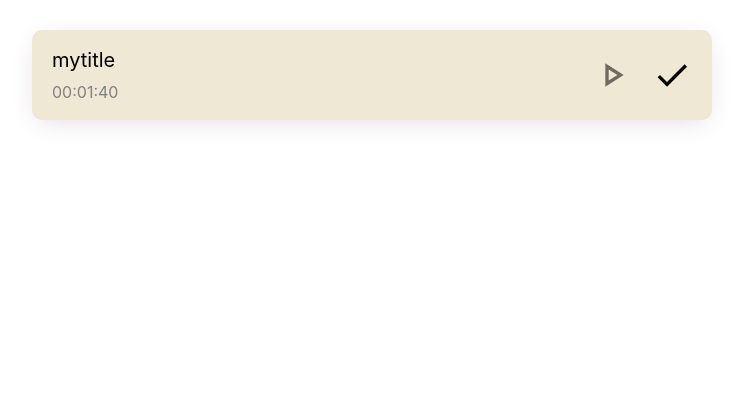
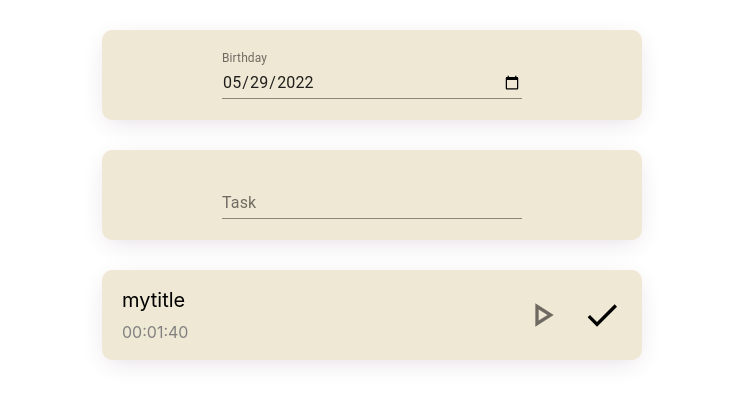
Before and after one commit to Asela24/toDoApp, a React (Create React App) app: page / in a window 1280 px wide. Shown: the top 404 px of the page, without its empty margins (268-1011 px from the left). Built offline with nearby package versions, Linux system fonts and the light colour scheme.

Commit message:
add NewFiles

```diff
--- a/src/App.tsx
+++ b/src/App.tsx
@@ -2,18 +2,12 @@
 // @ts-ignore
 import React from 'react';
 import './App.css';
-import { Button } from '@material-ui/core';
-import { Task } from './shared/ui/task'
+import { MainPage } from './pages/mainPage/MainPage';
 
 function App() {
   return (
     <div className="App">
-        <Task
-        timer={100}
-        title={'mytitle'}
-        isActive
-        isFinished
-        />
+      <MainPage />
     </div>
   );
 }
--- /dev/null
+++ b/src/pages/mainPage/MainPage.styles.ts
@@ -0,0 +1,19 @@
+import { makeStyles } from '@material-ui/core';
+
+const useStyles = makeStyles((theme) => ({
+  container: {
+    display: 'flex',
+    flexWrap: 'wrap',
+    justifyContent: 'center',
+  },
+  textField: {
+    marginLeft: theme.spacing(1),
+    marginRight: theme.spacing(1),
+    width: 300,
+  },
+  inputField: {
+    width: 300,
+  },
+}));
+
+export default useStyles;
--- /dev/null
+++ b/src/pages/mainPage/MainPage.tsx
@@ -0,0 +1,40 @@
+/* eslint-disable no-use-before-define */
+import TextField from '@material-ui/core/TextField';
+import React, { FC } from 'react';
+import classNames from 'classnames';
+import { Task } from '../../shared/ui/task';
+import useStyles from './MainPage.styles';
+import { CommonStyles } from '../../styles/Common.styles';
+
+// eslint-disable-next-line import/prefer-default-export
+export const MainPage: FC = () => {
+  const classes = useStyles();
+  const commonStyle = CommonStyles();
+  const todayDate = new Date().toLocaleDateString('fr-CA', { year: 'numeric', month: '2-digit', day: '2-digit' });
+
+  return (
+    <div>
+      <form className={classNames(classes.container, commonStyle.containerStyles)} noValidate>
+        <TextField
+          id="date"
+          label="Birthday"
+          type="date"
+          defaultValue={todayDate}
+          className={classes.textField}
+          InputLabelProps={{
+            shrink: true,
+          }}
+        />
+      </form>
+      <form className={classNames(classes.container, commonStyle.containerStyles)} noValidate>
+        <TextField id="standard-basic" label="Task" className={classes.inputField} />
+      </form>
+      <Task
+        timer={100}
+        title="mytitle"
+        isActive
+        isFinished
+      />
+    </div>
+  );
+};
--- a/src/shared/ui/task/Task.styles.ts
+++ b/src/shared/ui/task/Task.styles.ts
@@ -3,36 +3,27 @@ import { createUseStyles } from 'react-jss';
 const useStyle = createUseStyles({
   taskContainer: {
     display: 'flex',
-    width: '50%',
-    height: '90px',
-    boxShadow: '0px 6px 26px -7px rgba(88, 49, 85, 0.2)',
-    margin: '30px auto',
-    backgroundColor: '#efe8d4',
-    borderRadius: '10px',
-    padding: '0 20px',
     justifyContent: 'space-between',
-    alignItems: 'center',
   },
   informContainer: {
     display: 'flex',
-    textAlign:'start',
+    textAlign: 'start',
     flexDirection: 'column',
     justifyContent: 'center',
-    gap:'10px',
+    gap: '10px',
   },
   taskTitle: {
     fontSize: '20px',
   },
   taskTimer: {
-      fontSize: '16px',
-      color: 'grey'
+    fontSize: '16px',
+    color: 'grey',
   },
   actionsContainer: {
     display: 'flex',
     gap: '20px',
     fontSize: '2.5rem',
-   /* color: 'violet',*/
-  }
+  },
 });
 
 export default useStyle;
--- a/src/shared/ui/task/Task.tsx
+++ b/src/shared/ui/task/Task.tsx
@@ -3,12 +3,15 @@ import PlayArrowOutlinedIcon from '@material-ui/icons/PlayArrowOutlined';
 import PauseOutlinedIcon from '@material-ui/icons/PauseOutlined';
 import DoneOutlinedIcon from '@material-ui/icons/DoneOutlined';
 import CloseOutlinedIcon from '@material-ui/icons/CloseOutlined';
+import classNames from 'classnames';
 import useStyle from './Task.styles';
+import { CommonStyles } from '../../../styles/Common.styles';
 
 // eslint-disable-next-line no-use-before-define,react/function-component-definition
 export const Task: FC<TaskProps> = ({
   title, timer, isFinished = false, isActive = false,
 }) => {
+  const commonStyle = CommonStyles();
   const classes = useStyle();
   const convertTime = () => {
     const sec = timer % 60;
@@ -21,7 +24,7 @@ export const Task: FC<TaskProps> = ({
     ].join(':');
   };
   return (
-    <div className={classes.taskContainer}>
+    <div className={classNames(classes.taskContainer, commonStyle.containerStyles)}>
       <div className={classes.informContainer}>
         <div className={classes.taskTitle}>{title}</div>
         <div className={classes.taskTimer}>{convertTime()}</div>
@@ -34,7 +37,8 @@ export const Task: FC<TaskProps> = ({
   );
 };
 
-interface TaskProps {
+export interface TaskProps {
+    id: number;
     title: string,
     timer: number,
     // eslint-disable-next-line max-len
--- /dev/null
+++ b/src/styles/Common.styles.ts
@@ -0,0 +1,17 @@
+import { createUseStyles } from 'react-jss';
+
+export const CommonStyles = createUseStyles(
+  {
+    containerStyles: {
+      width: '50%',
+      maxWidth: '500px',
+      height: '90px',
+      boxShadow: '0px 6px 26px -7px rgba(88, 49, 85, 0.2)',
+      margin: '30px auto',
+      backgroundColor: '#efe8d4',
+      borderRadius: '10px',
+      padding: '0 20px',
+      alignItems: 'center',
+    },
+  },
+);
```
Also changed, not shown: src/shared/providers/filter-provider/FilterProvider.tsx (added, +25 -0 lines), src/shared/providers/input-provider/InputProvider.tsx (added, +23 -0 lines), src/shared/providers/tasks-provider/TasksProvider.tsx (added, +37 -0 lines).
